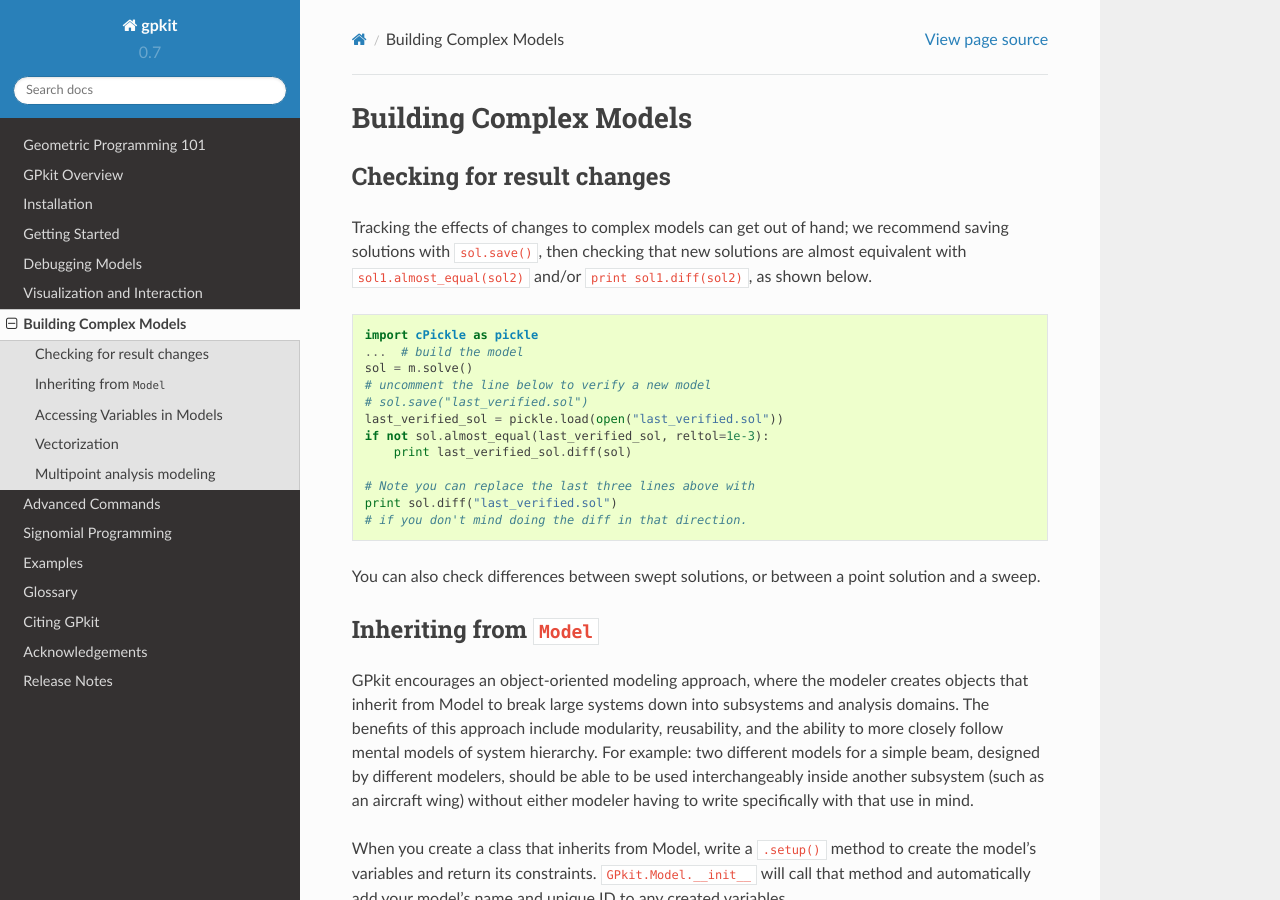
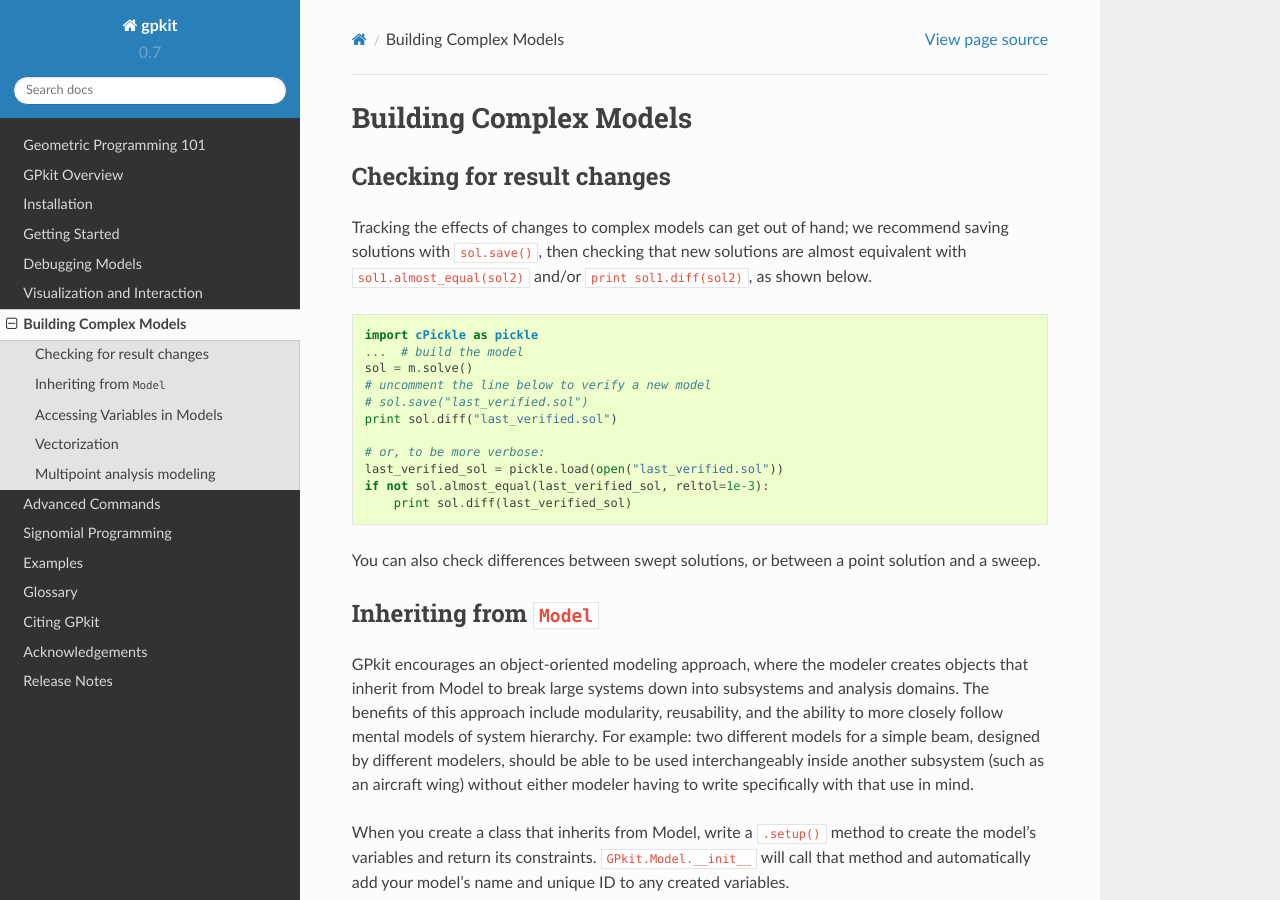
Before and after one commit to convexengineering/gpkit, a Sphinx documentation site: the page built from docs/source/modelbuilding.rst, in a window 1280 px wide and 900 px high. Built offline with Sphinx 7.4.7 and the Read the Docs theme 2.0.0, drawn with Linux system fonts in a browser that asks for light colours.

Commit message:
change diff direction

```diff
--- a/docs/source/modelbuilding.rst
+++ b/docs/source/modelbuilding.rst
@@ -14,13 +14,13 @@
     sol = m.solve()
     # uncomment the line below to verify a new model
     # sol.save("last_verified.sol")
+    print sol.diff("last_verified.sol")
+
+    # or, to be more verbose:
     last_verified_sol = pickle.load(open("last_verified.sol"))
     if not sol.almost_equal(last_verified_sol, reltol=1e-3):
-        print last_verified_sol.diff(sol)
+        print sol.diff(last_verified_sol)
 
-    # Note you can replace the last three lines above with
-    print sol.diff("last_verified.sol")
-    # if you don't mind doing the diff in that direction.
 
 You can also check differences between swept solutions, or between
 a point solution and a sweep.
```
Also changed, not shown: 1 other file.
